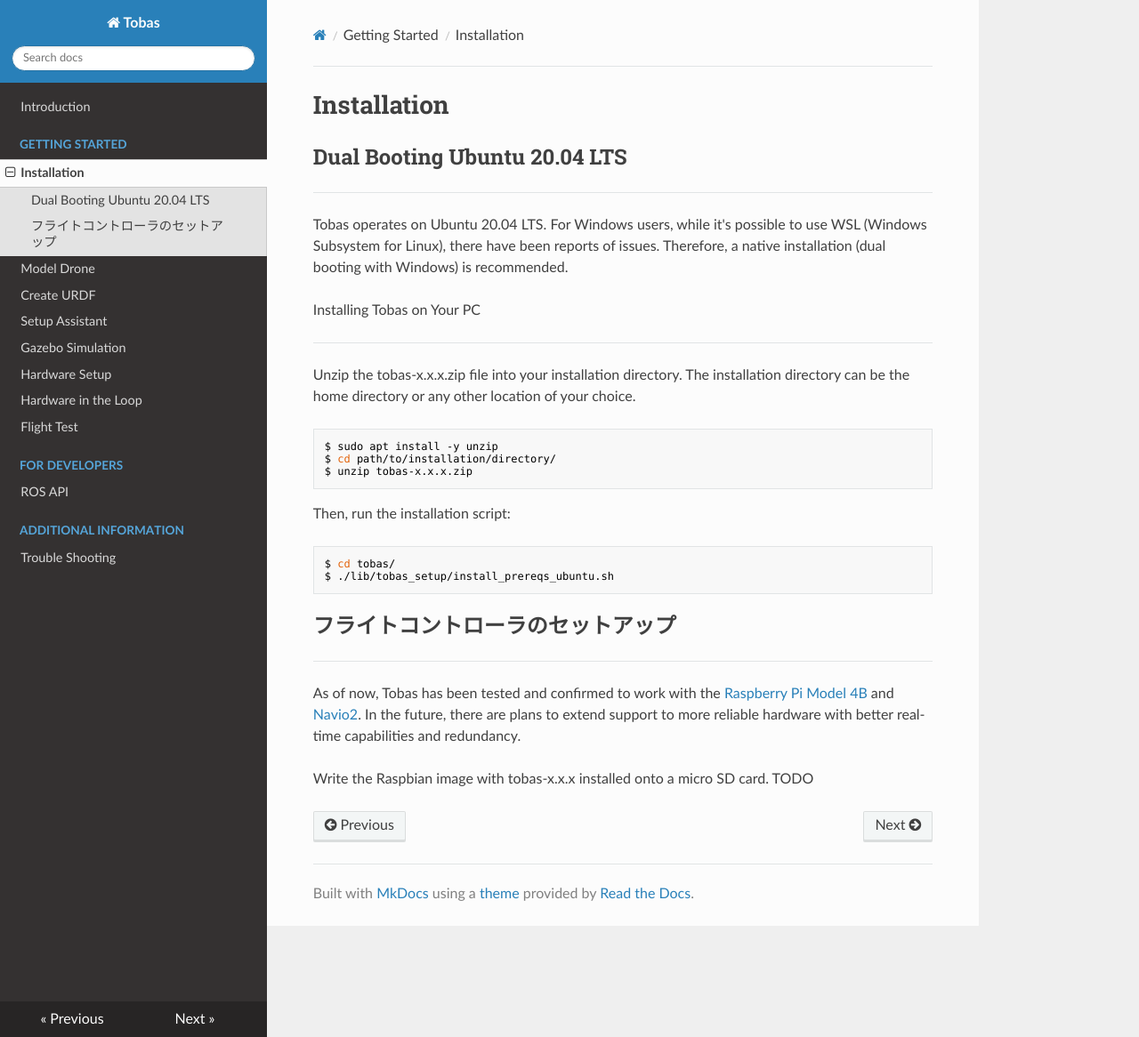
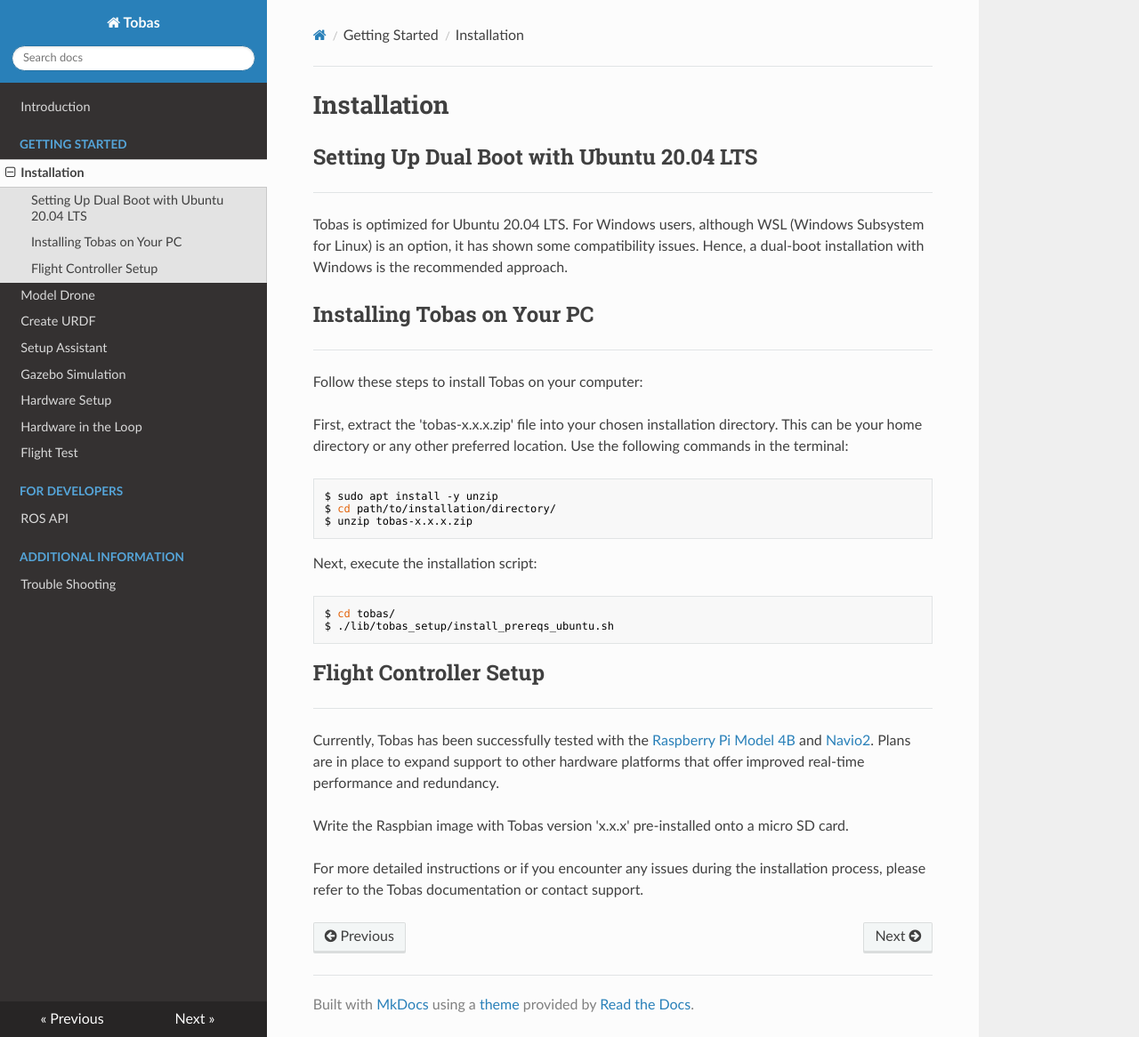
Before and after one commit to TobasFlightControl/tobas_wiki, an MkDocs documentation site: the page built from docs/installation.md, in a window 1280 px wide and 1166 px high. Shown: the whole window at 89% size. Built offline with MkDocs 1.6.1, drawn with Linux system fonts in a browser that asks for light colours; nearby versions of some CDN libraries.

Commit message:
revize: installation.md

````diff
--- a/docs/installation.md
+++ b/docs/installation.md
@@ -1,19 +1,22 @@
 # Installation
 
-## Dual Booting Ubuntu 20.04 LTS
+## Setting Up Dual Boot with Ubuntu 20.04 LTS
 
 ---
 
-Tobas operates on Ubuntu 20.04 LTS.
-For Windows users, while it's possible to use WSL (Windows Subsystem for Linux), there have been reports of issues.
-Therefore, a native installation (dual booting with Windows) is recommended.
+Tobas is optimized for Ubuntu 20.04 LTS.
+For Windows users, although WSL (Windows Subsystem for Linux) is an option, it has shown some compatibility issues.
+Hence, a dual-boot installation with Windows is the recommended approach.
 
-Installing Tobas on Your PC
+## Installing Tobas on Your PC
 
 ---
 
-Unzip the tobas-x.x.x.zip file into your installation directory.
-The installation directory can be the home directory or any other location of your choice.
+Follow these steps to install Tobas on your computer:
+
+First, extract the 'tobas-x.x.x.zip' file into your chosen installation directory.
+This can be your home directory or any other preferred location.
+Use the following commands in the terminal:
 
 ```bash
 $ sudo apt install -y unzip
@@ -21,21 +24,24 @@
 $ unzip tobas-x.x.x.zip
 ```
 
-Then, run the installation script:
+Next, execute the installation script:
 
 ```bash
 $ cd tobas/
 $ ./lib/tobas_setup/install_prereqs_ubuntu.sh
 ```
 
-## フライトコントローラのセットアップ
+## Flight Controller Setup
 
 ---
 
-As of now, Tobas has been tested and confirmed to work with the
+Currently, Tobas has been successfully tested with the
 <a href=https://www.raspberrypi.com/products/raspberry-pi-4-model-b/ target="_blank">Raspberry Pi Model 4B</a>
 and <a href=https://navio2.hipi.io/ target="_blank">Navio2</a>.
-In the future, there are plans to extend support to more reliable hardware with better real-time capabilities and redundancy.
+Plans are in place to expand support to other hardware platforms that offer improved real-time performance and redundancy.
 
-Write the Raspbian image with tobas-x.x.x installed onto a micro SD card.
-TODO
+Write the Raspbian image with Tobas version 'x.x.x' pre-installed onto a micro SD card.
+
+For more detailed instructions or if you encounter any issues during the installation process, please refer to the Tobas documentation or contact support.
+
+<!-- TODO -->
````
